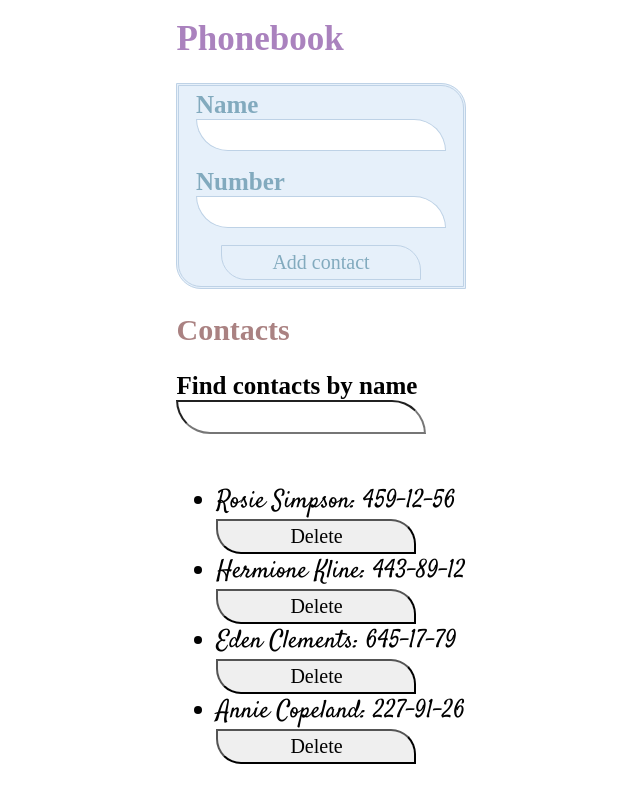
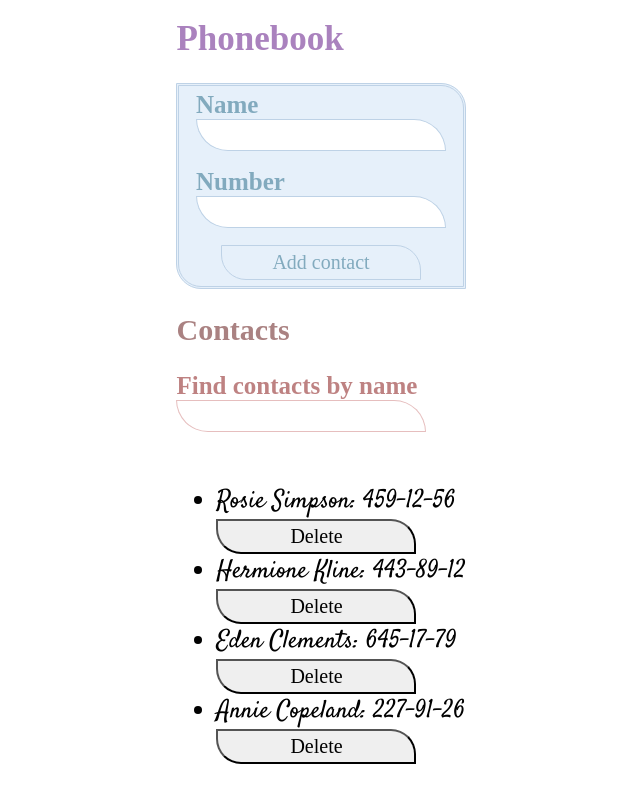
Before and after one commit to OlehKozubJS/goit-react-hw-02-phonebook, a React (Create React App) app: page / in a window 1280 px wide. Shown: the whole page, without its empty margins (319-959 px from the left). Built offline with nearby package versions, Linux system fonts and the light colour scheme; a web font is replaced by a local one.

Commit message:
Update Filter.jsx

```diff
--- a/src/components/Filter.jsx
+++ b/src/components/Filter.jsx
@@ -1,12 +1,13 @@
 import { Component } from "react";
 import propTypes from "prop-types";
+import FilterStyles from "./PhonebookCSS/Filter.module.css";
 
 export class Filter extends Component {
     render() {
         return (
             <label htmlFor="searchInput">
-                <h3>Find contacts by name</h3>
-                <input id="searchInput" type="text" onChange={this.props.changeFunction} />
+                <h3 className={FilterStyles.searchInputHeader}>Find contacts by name</h3>
+                <input type="text" id="searchInput"  className={FilterStyles.searchInput} onChange={this.props.changeFunction} />
             </label>
         )
     }
```
